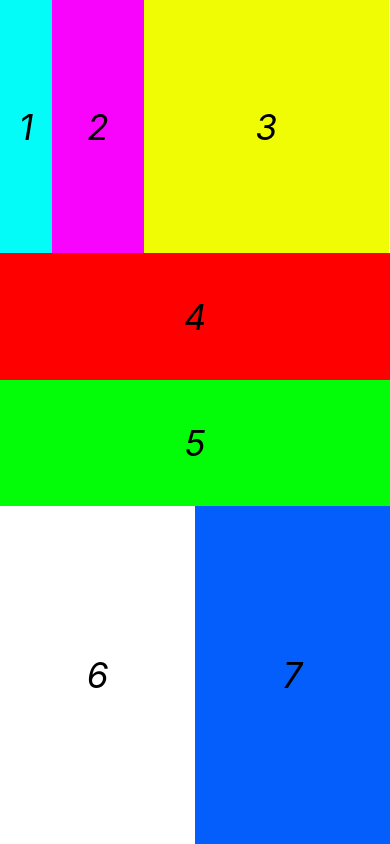
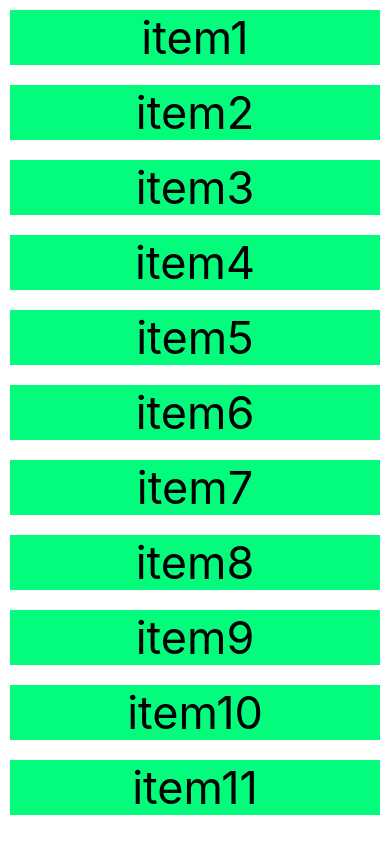
Before and after one commit to huyhieu19/LearnReactNative, a React Native app: screen / in a window 390 px wide. Built offline with nearby package versions, Linux system fonts and the light colour scheme.

Commit message:
complete T9

```diff
--- a/App.js
+++ b/App.js
@@ -1,48 +1,53 @@
 import { StatusBar } from "expo-status-bar";
-import { StyleSheet, Text, View } from "react-native";
+import { useState } from "react";
+import {
+  ScrollView,
+  StyleSheet,
+  Text,
+  View,
+  RefreshControl,
+} from "react-native";
 
 export default function App() {
+  const [Items, setItems] = useState([
+    { key: 1, item: "item1" },
+    { key: 2, item: "item2" },
+    { key: 3, item: "item3" },
+    { key: 4, item: "item4" },
+    { key: 5, item: "item5" },
+    { key: 6, item: "item6" },
+    { key: 7, item: "item7" },
+    { key: 8, item: "item8" },
+    { key: 9, item: "item9" },
+    { key: 10, item: "item10" },
+    { key: 11, item: "item11" },
+  ]);
+  const [Refreshing, setRefreshing] = useState(false);
+  const onRefresh = () => {
+    setRefreshing(true);
+    setItems([...Items, { key: 69, item: "Item 69" }]);
+    setRefreshing(false);
+  };
   return (
-    <View style={styles.container}>
-      <View style={styles.view123}>
-        <View style={styles.view1}>
-          <Text style={styles.text}>1</Text>
-        </View>
-        <View style={styles.view2}>
-          <Text>
-            <Text style={styles.text}>2</Text>
-          </Text>
-        </View>
-        <View style={styles.view3}>
-          <Text>
-            <Text style={styles.text}>3</Text>
-          </Text>
-        </View>
-      </View>
-      <View style={styles.view45}>
-        <View style={styles.view4}>
-          <Text>
-            <Text style={styles.text}>4</Text>
-          </Text>
-        </View>
-        <View style={styles.view5}>
-          <Text>
-            <Text style={styles.text}>5</Text>
-          </Text>
-        </View>
-      </View>
-      <View style={styles.view67}>
-        <View style={styles.view6}>
-          <Text>
-            <Text style={styles.text}>6</Text>
-          </Text>
-        </View>
-        <View style={styles.view7}>
-          <Text>
-            <Text style={styles.text}>7</Text>
-          </Text>
-        </View>
-      </View>
+    <View
+      style={styles.container}
+      refreshControl={
+        <RefreshControl
+          refreshing={Refreshing}
+          onRefresh={onRefresh}
+          colors={["#ff00ff"]}
+        />
+      }
+    >
+      <ScrollView>
+        {Items.map((Object) => {
+          return (
+            <View style={styles.item} key={Object.key}>
+              <Text style={styles.text}>{Object.item}</Text>
+            </View>
+          );
+        })}
+      </ScrollView>
     </View>
   );
 }
@@ -52,63 +57,13 @@ const styles = StyleSheet.create({
     flex: 1,
     backgroundColor: "#fff",
   },
-  text: {
-    color: "#000000",
-    fontSize: 35,
-    fontStyle: "italic",
+  item: {
+    backgroundColor: "#03fc7b",
     margin: 10,
-  },
-  view123: {
-    flex: 0.3,
-    flexDirection: "row",
-  },
-  view1: {
-    flex: 0.134,
-    backgroundColor: "#03fcf8",
     justifyContent: "center",
     alignItems: "center",
   },
-  view2: {
-    flex: 0.234,
-    backgroundColor: "#f803fc",
-    justifyContent: "center",
-    alignItems: "center",
-  },
-  view3: {
-    flex: 0.63,
-    backgroundColor: "#f0fc03",
-    justifyContent: "center",
-    alignItems: "center",
-  },
-  view45: {
-    flex: 0.3,
-  },
-  view4: {
-    flex: 1,
-    backgroundColor: "red",
-    justifyContent: "center",
-    alignItems: "center",
-  },
-  view5: {
-    flex: 1,
-    backgroundColor: "#03fc07",
-    justifyContent: "center",
-    alignItems: "center",
-  },
-  view67: {
-    flex: 0.4,
-    flexDirection: "row",
-  },
-  view6: {
-    flex: 1,
-    backgroundColor: "white",
-    justifyContent: "center",
-    alignItems: "center",
-  },
-  view7: {
-    flex: 1,
-    backgroundColor: "#035efc",
-    justifyContent: "center",
-    alignItems: "center",
+  text: {
+    fontSize: 45,
   },
 });
```
